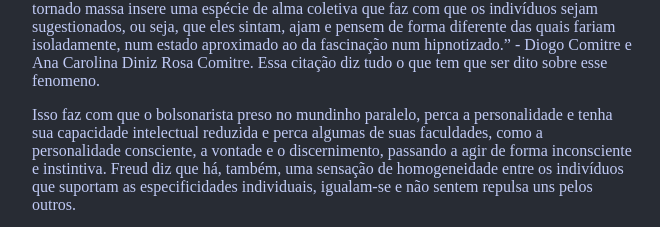
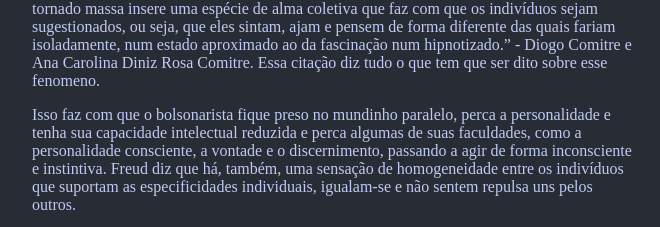
Before and after one commit to bgcicca/bgcicca.github.io, a plain HTML site: page docs/posts/2025-02-20.html in a window 1280 px wide. Shown: the part 1516-1743 px from the top of the page, 308-968 px from the left. Drawn offline with nearby package versions, Linux system fonts and the light colour scheme; a web font is replaced by a local one.

Commit message:
fixing notation

```diff
--- a/docs/posts/2025-02-20.html
+++ b/docs/posts/2025-02-20.html
@@ -49,7 +49,7 @@
 <p><img src="../images/gustavo-gayer.jpg" /></p>
 <p>Estão invertendo os papeis, sentindo pena do torturador no lugar do torturado. Mas por quê isso?</p>
 <p>É inegavel que o bolsonarista vive em uma realidade paralela entre seus comparsas, uma realidade em que eles estão sendo perseguidos, se acham sempre a vítima e que estão travando uma “batalha divina”, quando na verdade são os agressores. “De acordo com a psicologia das massas, a partir da união de membros de uma multidão, uma massa pode ser formada quando um grupo considerável de pessoas apresenta uma coesão no sentido de um interesse em comum ou uma orientação afetiva semelhante. O simples fato de terem se tornado massa insere uma espécie de alma coletiva que faz com que os indivíduos sejam sugestionados, ou seja, que eles sintam, ajam e pensem de forma diferente das quais fariam isoladamente, num estado aproximado ao da fascinação num hipnotizado.” - Diogo Comitre e Ana Carolina Diniz Rosa Comitre. Essa citação diz tudo o que tem que ser dito sobre esse fenomeno.</p>
-<p>Isso faz com que o bolsonarista preso no mundinho paralelo, perca a personalidade e tenha sua capacidade intelectual reduzida e perca algumas de suas faculdades, como a personalidade consciente, a vontade e o discernimento, passando a agir de forma inconsciente e instintiva. Freud diz que há, também, uma sensação de homogeneidade entre os indivíduos que suportam as especificidades individuais, igualam-se e não sentem repulsa uns pelos outros.</p>
+<p>Isso faz com que o bolsonarista fique preso no mundinho paralelo, perca a personalidade e tenha sua capacidade intelectual reduzida e perca algumas de suas faculdades, como a personalidade consciente, a vontade e o discernimento, passando a agir de forma inconsciente e instintiva. Freud diz que há, também, uma sensação de homogeneidade entre os indivíduos que suportam as especificidades individuais, igualam-se e não sentem repulsa uns pelos outros.</p>
 <p>Como defende Freud, a massa é anônima e, portanto, irresponsável, fazendo com que desapareça por completo o sentimento de responsabilidade que retém os indivíduos. O indivíduo na massa adquire, pelo simples fato do número, um sentimento de poder invencível, permitindo-lhe ceder a seus instintos.</p>
 <p>Um claro exemplo disso é esse tweet de um dos milhares tweets negacionistas, que diz que não houve tentativa de golpe:</p>
 <p><img src="../images/tweet-negacionista.png" /></p>
```
Also changed, not shown: 1 other file.
